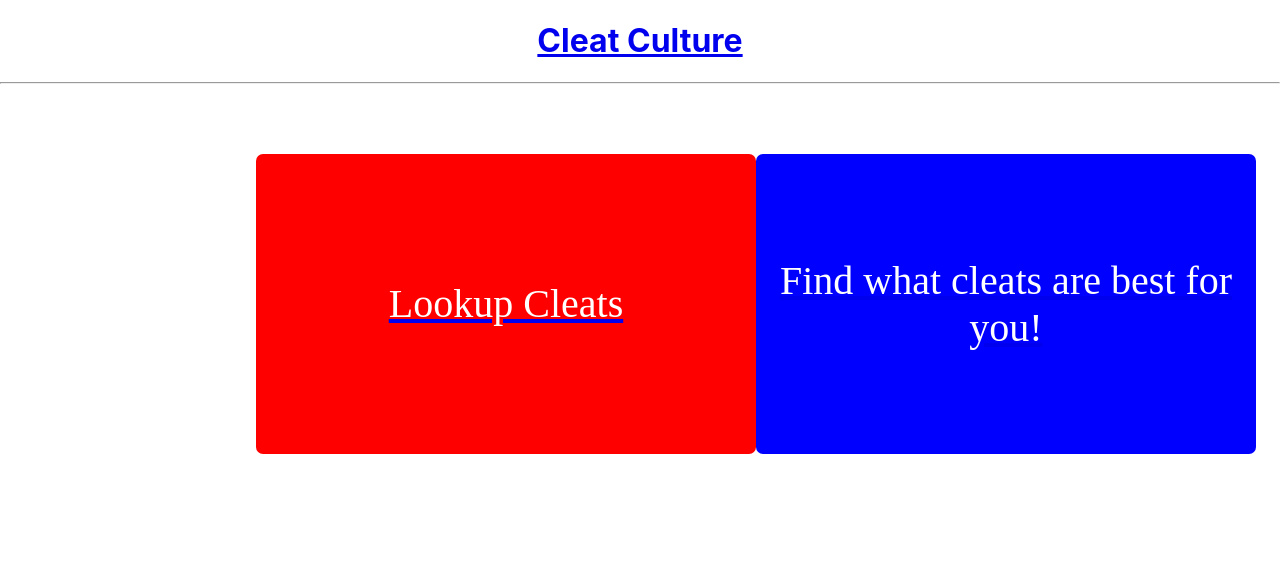
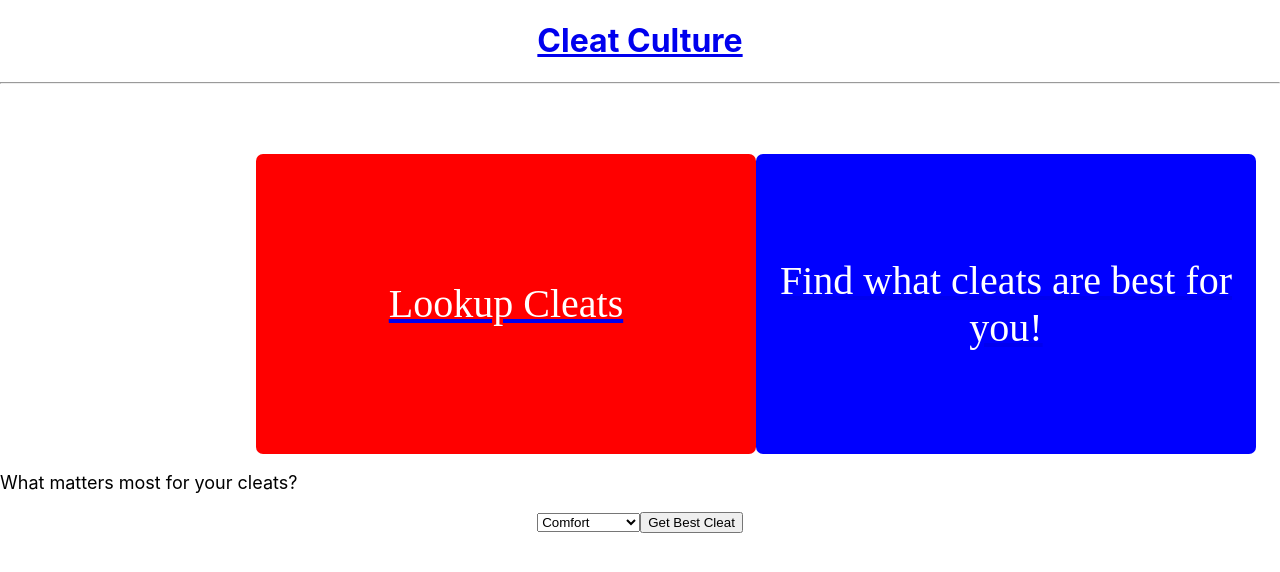
Before and after one commit to Cbain10/cleat-culture, a React (Create React App) app in the folder client/: page / in a window 1280 px wide. Shown: the top 572 px of the page. Built offline with nearby package versions, Linux system fonts and the light colour scheme.

Commit message:
add component for cleat recommender
Broken - serverless call to api gateway/lambda to get best cleat for aspect

```diff
--- a/client/src/App.js
+++ b/client/src/App.js
@@ -5,6 +5,7 @@ import Home from './views/home/Home';
 import CleatPage from './components/cleatPage/CleatPage';
 import ErrorPage from './views/errorPage/ErrorPage';
 import CleatTable from './components/cleatTable/CleatTable';
+// import CleatRecommender from './components/cleatRecommender/CleatRecommender';
 
 function App() {
   return (
@@ -15,6 +16,7 @@ function App() {
           <Route path='/' element={<Home />} />
           <Route path='/cleat-table' element={<CleatTable />} />
           <Route path='/cleat/:id' element={<CleatPage />} />
+          {/* <Route path='/recommender' element={<CleatRecommender />} /> */}
           <Route path='*' element={<ErrorPage />} />
         </Routes>
       </div>
--- a/client/src/views/home/Home.jsx
+++ b/client/src/views/home/Home.jsx
@@ -1,9 +1,42 @@
-import React from "react";
+import React, { useState } from "react";
 import LookupCleatButton from "../../components/lookupCleatButton/LookupCleatButton";
 import RecommendCleatButton from "../../components/recommendCleatButton/RecommendCleatButton";
 import './Home.css';
 
 const Home = () => {
+
+    const aspects = [
+        {value: 'comfort', text: 'Comfort'},
+        {value: 'lockdown', text: 'Lockdown'},
+        {value: 'wideFeet', text: 'Width'},
+        {value: 'barefoot', text: 'Barefoot Feel'}
+    ];
+
+    const options = aspects.map((option) => {
+        return <option value={option.value}>{option.text}</option>
+    })
+
+    const [aspect, setAspect] = useState('');
+    // const [result, setResult] = useState('');
+
+    const getBestCleatHandler = () => {
+        // aspect is already set with correct value
+        var myHeaders = new Headers();
+        myHeaders.append("Content-Type", "application/json");
+        var raw = JSON.stringify({"aspect":aspect});
+        var requestOptions = {
+            method: 'POST',
+            headers: myHeaders,
+            body: raw,
+            redirect: 'follow'
+        };
+        fetch("https://wh3ke50kv4.execute-api.us-east-2.amazonaws.com/dev", requestOptions)
+            .then(response => response.text())
+            .then(result => alert(JSON.parse(result).body))
+            .catch(error => console.log('error', error));
+        console.log(aspect);
+    }
+
     return (
         <>
             <div className="button-container">
@@ -11,6 +44,17 @@ const Home = () => {
                 <div className="divider"/>
                 <RecommendCleatButton />
             </div>
+            <div>
+                <p>What matters most for your cleats?</p>
+                <select
+                    value={aspect}
+                    onChange={(e) => setAspect(e.target.value)}
+                >{options}</select>
+                <button onClick={getBestCleatHandler}>Get Best Cleat</button>
+            </div>
+            <h1>
+                {/* RESULT: {result} */}
+            </h1>
         </>
     )
 }
```
Also changed, not shown: client/src/components/cleatRecommender/CleatRecommender.tsx (added, +12 -0 lines).
